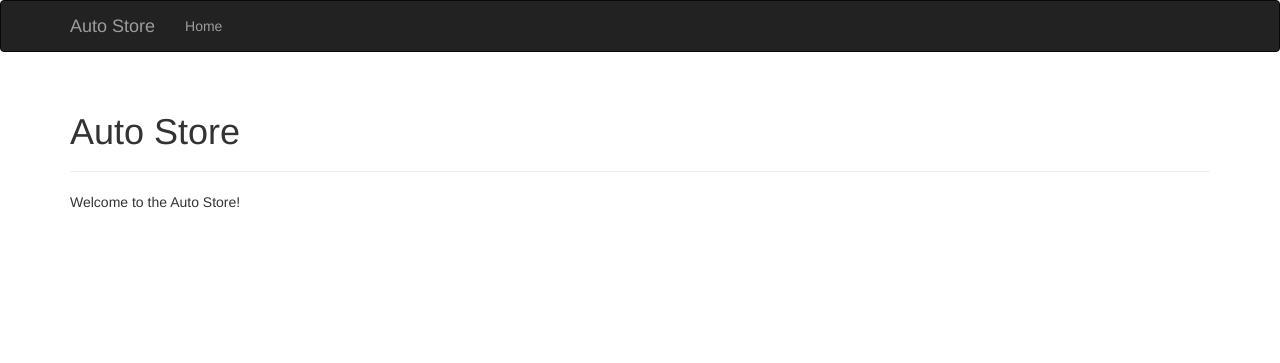
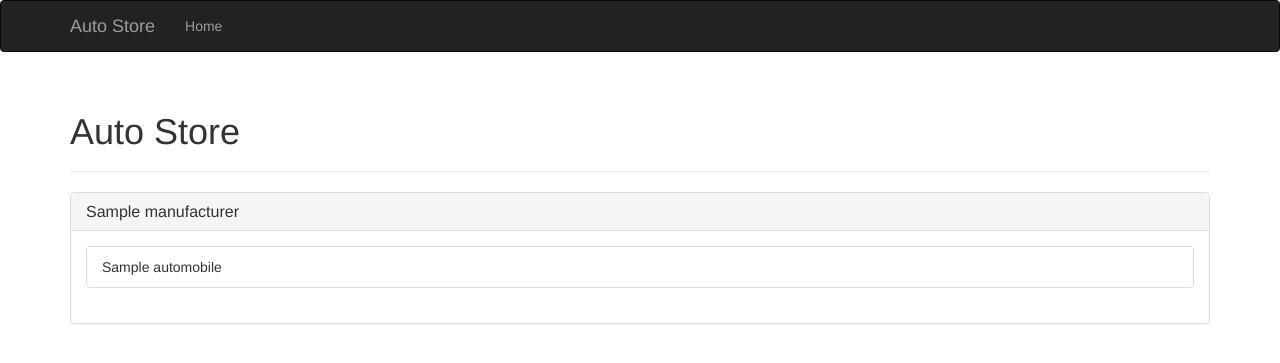
Before and after one commit to richgieg/auto-store, a Flask app: page / in a window 1280 px wide. Shown: the top 363 px of the page. Run offline with Flask 2, Linux system fonts and the light colour scheme; tables that the repository leaves empty hold one stand-in row (values such as "Sample post"); some libraries are stand-ins or nearby versions.

Commit message:
Update index page functionality

```diff
--- a/app/main/views.py
+++ b/app/main/views.py
@@ -1,7 +1,9 @@
 from flask import render_template, session, redirect, url_for, current_app
+from ..models import Manufacturer
 from . import main
 
 
 @main.route('/', methods=['GET', 'POST'])
 def index():
-    return render_template('index.html')
+    manufacturers = Manufacturer.query.order_by(Manufacturer.name).all()
+    return render_template('index.html', manufacturers=manufacturers)
--- a/app/models.py
+++ b/app/models.py
@@ -6,7 +6,7 @@ class Manufacturer(db.Model):
     id = db.Column(db.Integer, primary_key=True)
     name = db.Column(db.String(64), unique=True)
     automobiles = db.relationship('Automobile', backref='manufacturer',
-                                  lazy='dynamic')
+                                  lazy='dynamic', order_by='Automobile.name')
 
     def __repr__(self):
         return '<Manufacturer %r>' % self.name
--- a/app/templates/index.html
+++ b/app/templates/index.html
@@ -6,7 +6,20 @@
 <div class="page-header">
     <h1>Auto Store</h1>
 </div>
-<div>
-    <p>Welcome to the Auto Store!</p>
+
+{% for man in manufacturers %}
+<div class="panel panel-default">
+    <div class="panel-heading">
+        <h3 class="panel-title">{{ man.name }}</h3>
+    </div>
+    <div class="panel-body">
+        <ul class="list-group">
+        {% for auto in man.automobiles %}
+            <li class="list-group-item">{{ auto.name }}</li>
+        {% endfor %}
+        </ul>
+    </div>
 </div>
+{% endfor %}
+
 {% endblock %}
```
Also changed, not shown: migrations/versions/2d1b9e1512d0_.py (added, +26 -0 lines).
